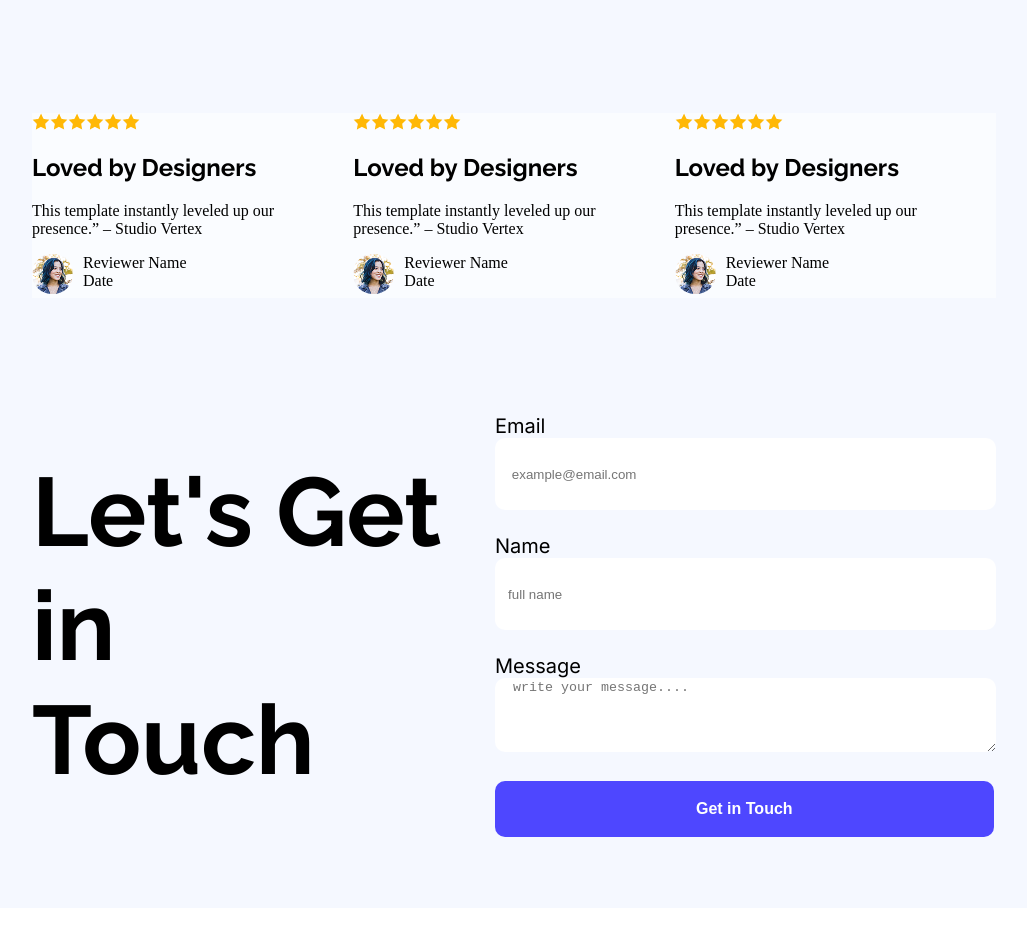
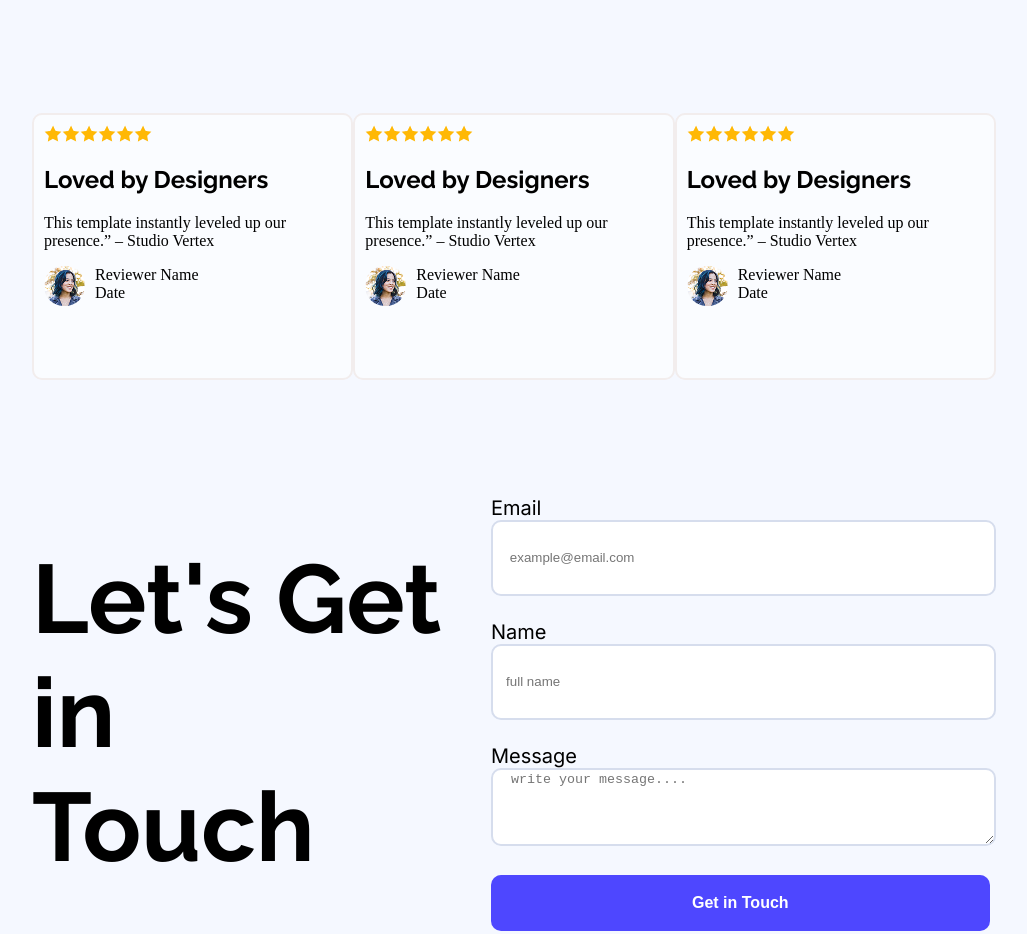
Before and after one commit to Shabab391/PH_B12A01, a plain HTML site: page index.html in a window 1280 px wide. Shown: the part 1411-2345 px from the top of the page, without its empty margins (126-1153 px from the left). Drawn offline with Linux system fonts and the light colour scheme.

Commit message:
final updates

```diff
--- a/styles.css
+++ b/styles.css
@@ -157,6 +157,7 @@
     width: 497px;
     border-radius: 10px;
     height: 70px;
+    border: 2px solid #D6DDED;
 }
 
 .foot-main{
@@ -213,10 +214,12 @@
 
 .card{
     background-color:#FAFCFF;
-    border: 2px #F2EDED;
-    box-shadow: 10px 10px 10x  #F2EDED;
+    border: 2px solid #F2EDED;
+    border-radius: 10px;
+    /* box-shadow: 10px 10px 10px 10px #000000; */
     width:367px;
-    height:243;
+    height:243px;
+    padding: 10px;
 
 }
 #icon{border-radius:500px }
```
